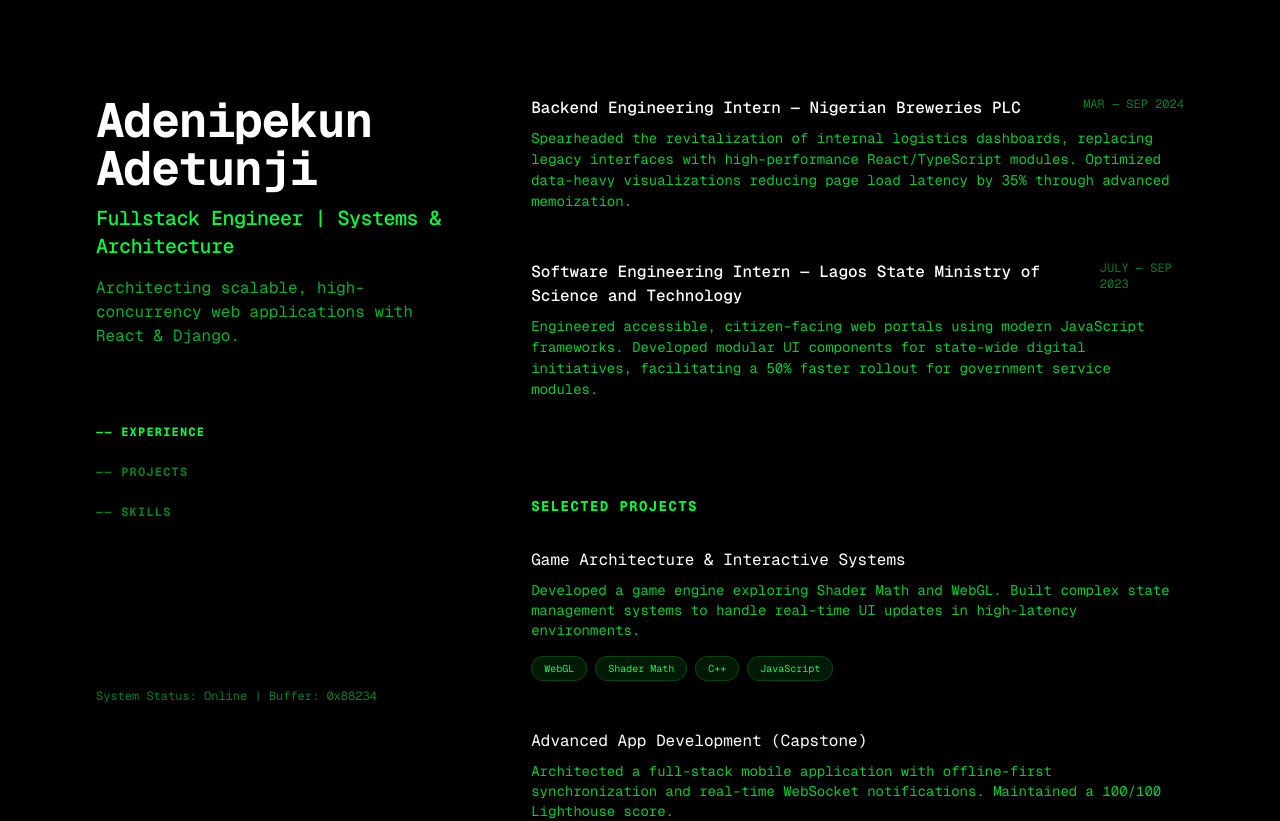
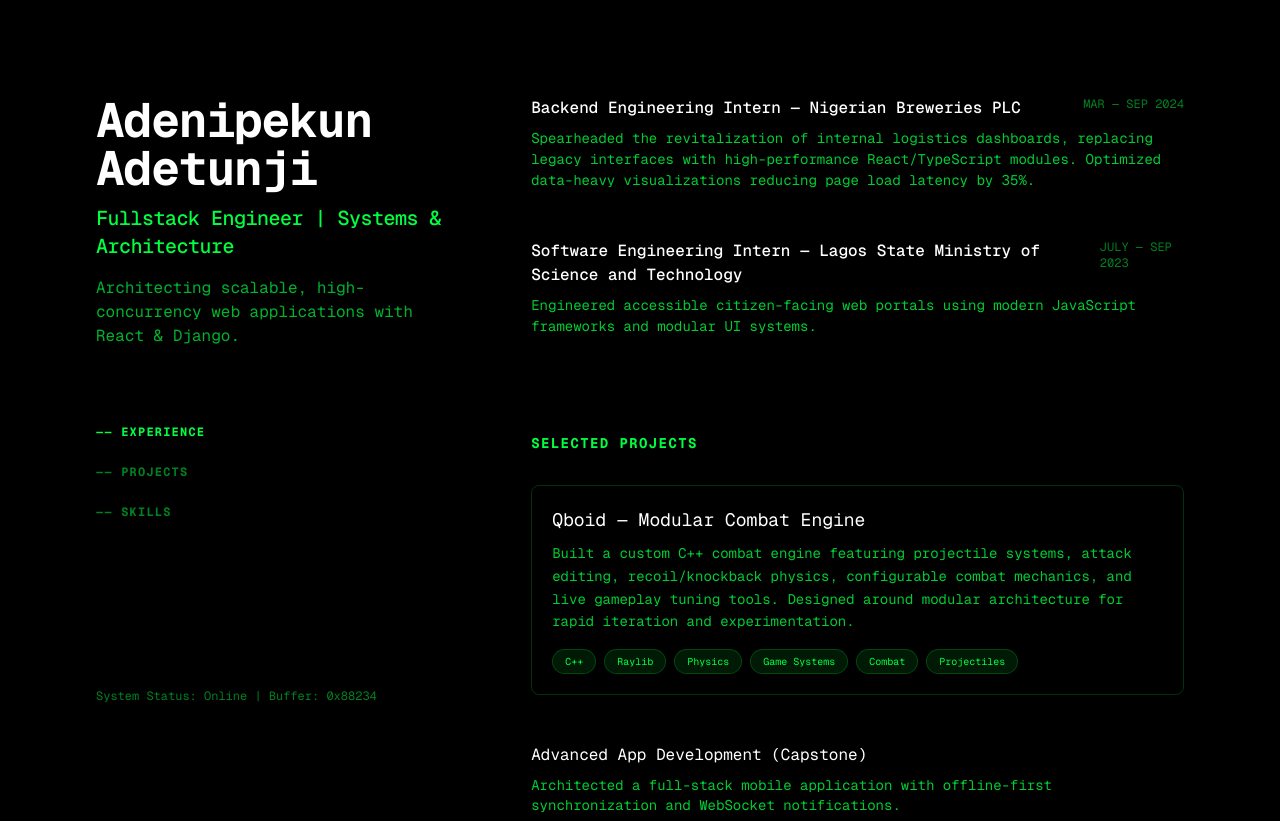
Before and after one commit to GlitchPopPhantom/real-portfolio, a Next.js app: page / in a window 1280 px wide. Shown: the top 821 px of the page. Built offline with nearby package versions, Linux system fonts and the light colour scheme.

Commit message:
check.tsx

```diff
--- a/app/page.tsx
+++ b/app/page.tsx
@@ -2,24 +2,35 @@ export default function Home() {
   return (
     <div className="max-w-screen-xl mx-auto px-6 md:px-12 lg:px-24 flex flex-col lg:flex-row min-h-screen bg-black font-mono text-[#00FF41]">
 
-      {/* LEFT SECTION (40% - Static/Sticky) */}
+      {/* LEFT SECTION */}
       <header className="lg:sticky lg:top-0 lg:flex lg:max-h-screen lg:w-[40%] lg:flex-col lg:justify-between lg:py-24">
+
         <div>
           <h1 className="text-white text-4xl font-bold tracking-tight sm:text-5xl">
             Adenipekun Adetunji
           </h1>
+
           <h2 className="mt-3 text-lg font-medium tracking-tight sm:text-xl">
             Fullstack Engineer | Systems & Architecture
           </h2>
+
           <p className="mt-4 max-w-xs leading-normal text-[#00FF41]/70">
             Architecting scalable, high-concurrency web applications with React & Django.
           </p>
 
           <nav className="hidden lg:block mt-16">
             <ul className="w-max uppercase tracking-widest text-xs font-bold">
-              <li className="py-3 cursor-pointer hover:text-white">—— Experience</li>
-              <li className="py-3 cursor-pointer hover:text-white opacity-50">—— Projects</li>
-              <li className="py-3 cursor-pointer opacity-50">—— Skills</li>
+              <li className="py-3 cursor-pointer hover:text-white">
+                —— Experience
+              </li>
+
+              <li className="py-3 cursor-pointer hover:text-white opacity-50">
+                —— Projects
+              </li>
+
+              <li className="py-3 cursor-pointer opacity-50">
+                —— Skills
+              </li>
             </ul>
           </nav>
         </div>
@@ -27,86 +38,203 @@ export default function Home() {
         <div className="mt-8 flex items-center opacity-50 text-xs">
           System Status: Online | Buffer: 0x88234
         </div>
+
       </header>
 
-      {/* RIGHT SECTION (60% - Scrolling) */}
+      {/* RIGHT SECTION */}
       <main className="lg:w-[60%] lg:py-24">
 
-        {/* RELEVANT EXPERIENCE */}
+        {/* EXPERIENCE */}
         <section id="experience" className="mb-24 scroll-mt-16">
-          <h3 className="uppercase tracking-widest text-sm font-bold mb-8 lg:hidden">Experience</h3>
+
+          <h3 className="uppercase tracking-widest text-sm font-bold mb-8 lg:hidden">
+            Experience
+          </h3>
 
           <div className="group mb-12 transition-all">
             <div className="flex flex-col sm:flex-row justify-between mb-2">
-              <h4 className="font-medium text-white">Backend Engineering Intern — Nigerian Breweries PLC</h4>
-              <span className="text-xs uppercase opacity-50">Mar — Sep 2024</span>
+
+              <h4 className="font-medium text-white">
+                Backend Engineering Intern — Nigerian Breweries PLC
+              </h4>
+
+              <span className="text-xs uppercase opacity-50">
+                Mar — Sep 2024
+              </span>
+
             </div>
+
             <p className="text-sm leading-normal opacity-80">
-              Spearheaded the revitalization of internal logistics dashboards, replacing legacy interfaces with high-performance React/TypeScript modules. Optimized data-heavy visualizations reducing page load latency by 35% through advanced memoization.
+              Spearheaded the revitalization of internal logistics dashboards,
+              replacing legacy interfaces with high-performance
+              React/TypeScript modules. Optimized data-heavy visualizations
+              reducing page load latency by 35%.
             </p>
+
           </div>
 
+
           <div className="group mb-12 transition-all">
+
             <div className="flex flex-col sm:flex-row justify-between mb-2">
-              <h4 className="font-medium text-white">Software Engineering Intern — Lagos State Ministry of Science and Technology</h4>
-              <span className="text-xs uppercase opacity-50">July — Sep 2023</span>
+
+              <h4 className="font-medium text-white">
+                Software Engineering Intern — Lagos State Ministry of Science and Technology
+              </h4>
+
+              <span className="text-xs uppercase opacity-50">
+                July — Sep 2023
+              </span>
+
             </div>
+
             <p className="text-sm leading-normal opacity-80">
-              Engineered accessible, citizen-facing web portals using modern JavaScript frameworks. Developed modular UI components for state-wide digital initiatives, facilitating a 50% faster rollout for government service modules.
+              Engineered accessible citizen-facing web portals using modern
+              JavaScript frameworks and modular UI systems.
             </p>
+
           </div>
+
         </section>
+
 
         {/* PROJECTS */}
         <section id="projects" className="mb-24">
-          <h3 className="uppercase tracking-widest text-sm font-bold mb-8">Selected Projects</h3>
+
+          <h3 className="uppercase tracking-widest text-sm font-bold mb-8">
+            Selected Projects
+          </h3>
+
+
+          {/* QBOID PROJECT */}
+
+          <a
+            href="https://github.com/GlitchPopPhantom/Qboid"
+            target="_blank"
+            rel="noopener noreferrer"
+            className="block mb-12 rounded-lg border border-[#00FF41]/20 p-5
+            transition-all duration-300
+            hover:bg-[#00FF41]/5
+            hover:border-[#00FF41]
+            hover:scale-[1.02]
+            hover:shadow-[0_0_25px_rgba(0,255,65,0.25)]"
+          >
+
+            <h4 className="text-white mb-2 text-lg">
+              Qboid — Modular Combat Engine
+            </h4>
+
+            <p className="text-sm opacity-80 mb-4 leading-relaxed">
+
+              Built a custom C++ combat engine featuring projectile systems,
+              attack editing, recoil/knockback physics, configurable combat
+              mechanics, and live gameplay tuning tools. Designed around
+              modular architecture for rapid iteration and experimentation.
+
+            </p>
+
+            <div className="flex flex-wrap gap-2">
+
+              {[
+                'C++',
+                'Raylib',
+                'Physics',
+                'Game Systems',
+                'Combat',
+                'Projectiles'
+              ].map(skill => (
+
+                <span
+                  key={skill}
+                  className="px-3 py-1 text-[10px] rounded-full bg-[#00FF41]/10 border border-[#00FF41]/20"
+                >
+                  {skill}
+                </span>
+
+              ))}
+
+            </div>
+
+          </a>
+
+
+
+          {/* SECOND PROJECT */}
 
           <div className="mb-12">
-            <h4 className="text-white mb-2">Game Architecture & Interactive Systems</h4>
+
+            <h4 className="text-white mb-2">
+              Advanced App Development (Capstone)
+            </h4>
+
             <p className="text-sm opacity-80 mb-4">
-              Developed a game engine exploring Shader Math and WebGL. Built complex state management systems to handle real-time UI updates in high-latency environments.
+
+              Architected a full-stack mobile application with
+              offline-first synchronization and WebSocket notifications.
+
             </p>
+
             <div className="flex flex-wrap gap-2">
-              {['WebGL', 'Shader Math', 'C++', 'JavaScript'].map(skill => (
-                <span key={skill} className="px-3 py-1 text-[10px] rounded-full bg-[#00FF41]/10 border border-[#00FF41]/20">{skill}</span>
+
+              {['React','WebSockets','PWA'].map(skill => (
+
+                <span
+                  key={skill}
+                  className="px-3 py-1 text-[10px] rounded-full bg-[#00FF41]/10 border border-[#00FF41]/20"
+                >
+                  {skill}
+                </span>
+
               ))}
+
             </div>
+
           </div>
 
-          <div className="mb-12">
-            <h4 className="text-white mb-2">Advanced App Development (Capstone)</h4>
-            <p className="text-sm opacity-80 mb-4">
-              Architected a full-stack mobile application with offline-first synchronization and real-time WebSocket notifications. Maintained a 100/100 Lighthouse score.
-            </p>
-            <div className="flex flex-wrap gap-2">
-              {['React', 'WebSockets', 'PWA'].map(skill => (
-                <span key={skill} className="px-3 py-1 text-[10px] rounded-full bg-[#00FF41]/10 border border-[#00FF41]/20">{skill}</span>
-              ))}
-            </div>
-          </div>
         </section>
 
-        {/* TECHNICAL SKILLS */}
+
+        {/* SKILLS */}
+
         <section id="skills" className="mb-24">
-          <h3 className="uppercase tracking-widest text-sm font-bold mb-8">Technical Skills</h3>
+
+          <h3 className="uppercase tracking-widest text-sm font-bold mb-8">
+            Technical Skills
+          </h3>
+
           <div className="grid grid-cols-2 gap-4 text-sm">
+
             <div>
-              <p className="text-white mb-2 font-bold underline">Languages</p>
+
+              <p className="text-white mb-2 font-bold underline">
+                Languages
+              </p>
+
               <ul className="opacity-70">
                 <li>TypeScript / JavaScript</li>
                 <li>Python / C++</li>
                 <li>HTML5 / CSS3</li>
               </ul>
+
             </div>
+
+
             <div>
-              <p className="text-white mb-2 font-bold underline">Frameworks</p>
+
+              <p className="text-white mb-2 font-bold underline">
+                Frameworks
+              </p>
+
               <ul className="opacity-70">
                 <li>React.js / Next.js</li>
                 <li>Django / Node.js</li>
                 <li>Tailwind CSS</li>
               </ul>
+
             </div>
+
           </div>
+
         </section>
 
       </main>
```
